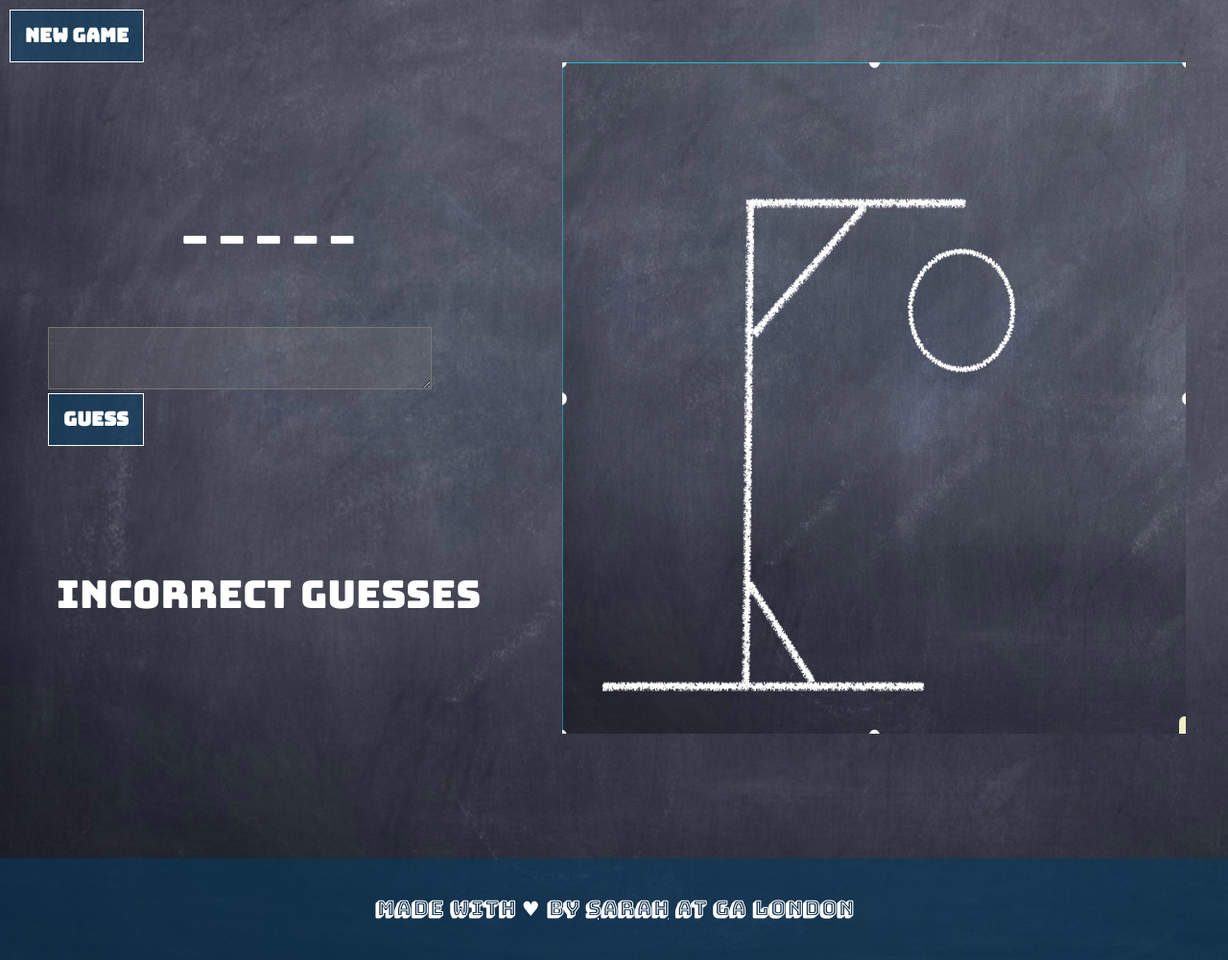
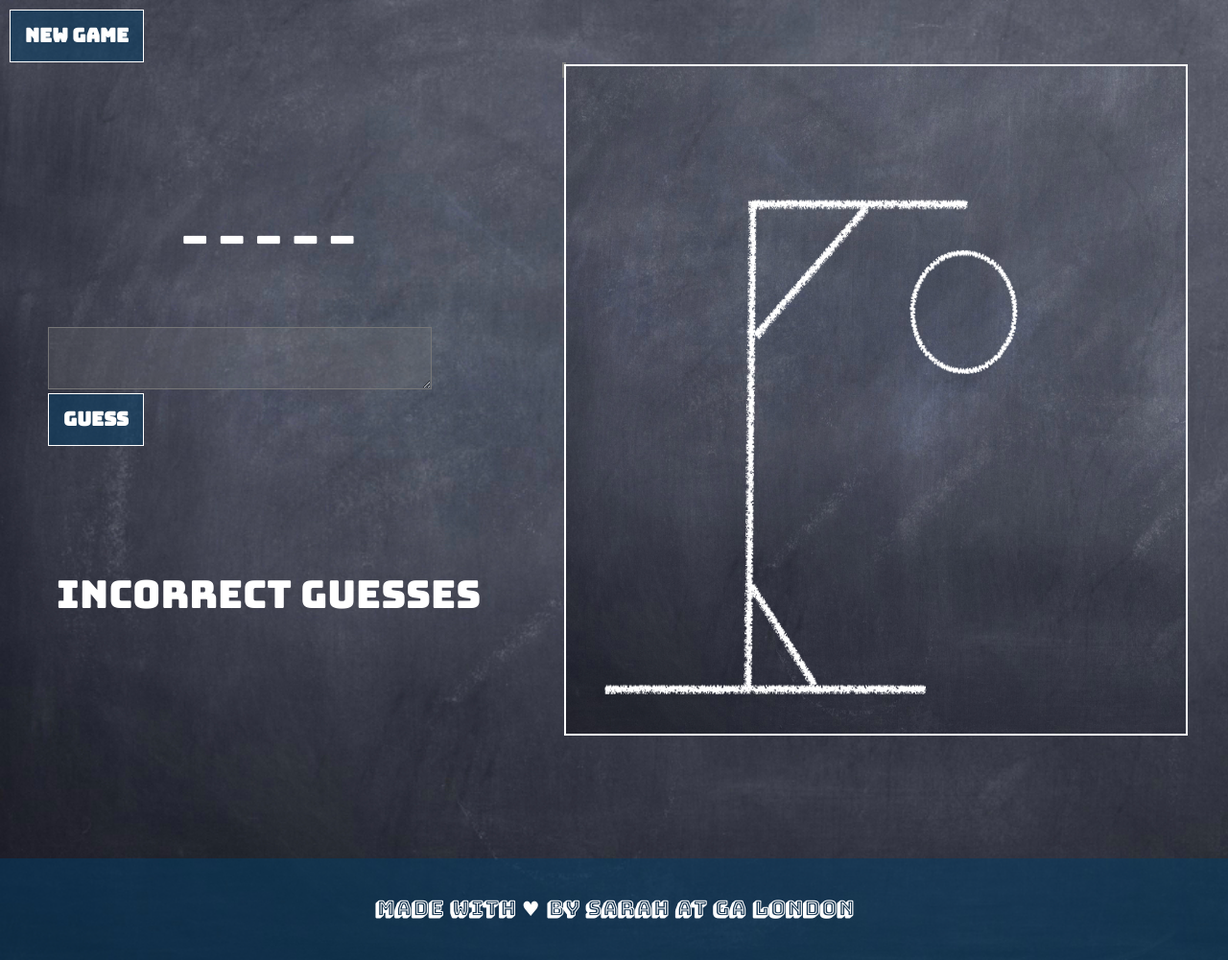
Before and after one commit to sarahlikeshiny/project-1, a PHP site: page / in a window 1280 px wide. Shown: the part 140-1141 px from the top of the page at 96% size. Run offline with PHP 8.4, Linux system fonts and the light colour scheme; some libraries are stand-ins or nearby versions; some web fonts are replaced.

Commit message:
more styling

```diff
--- a/css/style.css
+++ b/css/style.css
@@ -50,14 +50,14 @@ div {
   margin-left: 45%;
   margin-right: 10px;
   /*height:500px;*/
-  /*border: 2px solid grey;*/
+  border: 2px solid grey;
   /*margin-top: 100px;*/
 }
 img {
   position:absolute;
   width:650px;
   height:700px;
-
+  border: 2px solid white;
 }
 
 
@@ -126,6 +126,8 @@ footer {
 }
 a {
   color: #fff;
+  text-decoration: none;
+
 }
 h2 {
   font-size: 15px;
--- a/index.html
+++ b/index.html
@@ -30,6 +30,7 @@
 
     <div class="hangman">
       <img src="images/step one.png" alt="step one">
+
       <h2></h2>
     </div>
   </main>
```
Also changed, not shown: images/step one.png.
